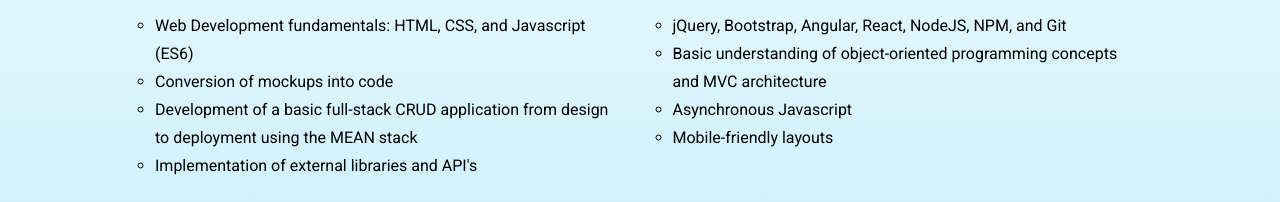
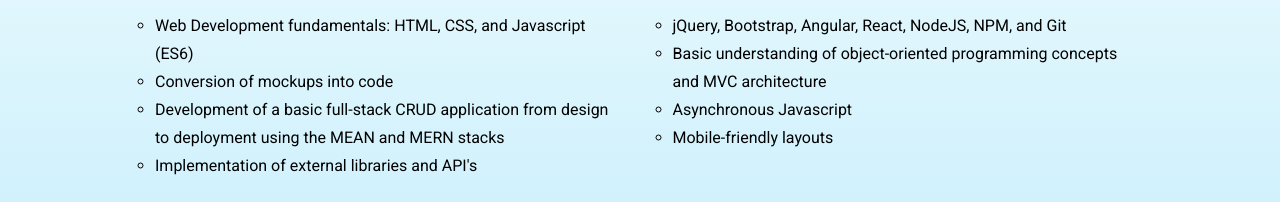
Before and after one commit to hwrdleung/portfolio, a plain HTML site: page index.html in a window 1280 px wide. Shown: the part 1273-1475 px from the top of the page. Drawn offline with Linux system fonts and the light colour scheme; a script that the page names is missing.

Commit message:
Updated resume and skillset section

```diff
--- a/index.html
+++ b/index.html
@@ -81,7 +81,7 @@
             <ul>
                 <li>Web Development fundamentals: HTML, CSS, and Javascript (ES6)</li>
                 <li>Conversion of mockups into code</li>
-                <li>Development of a basic full-stack CRUD application from design to deployment using the MEAN stack
+                <li>Development of a basic full-stack CRUD application from design to deployment using the MEAN and MERN stacks
                 </li>
                 <li>Implementation of external libraries and API's</li>
                 <li>jQuery, Bootstrap, Angular, React, NodeJS, NPM, and Git</li>
```
Also changed, not shown: 1 other file.
